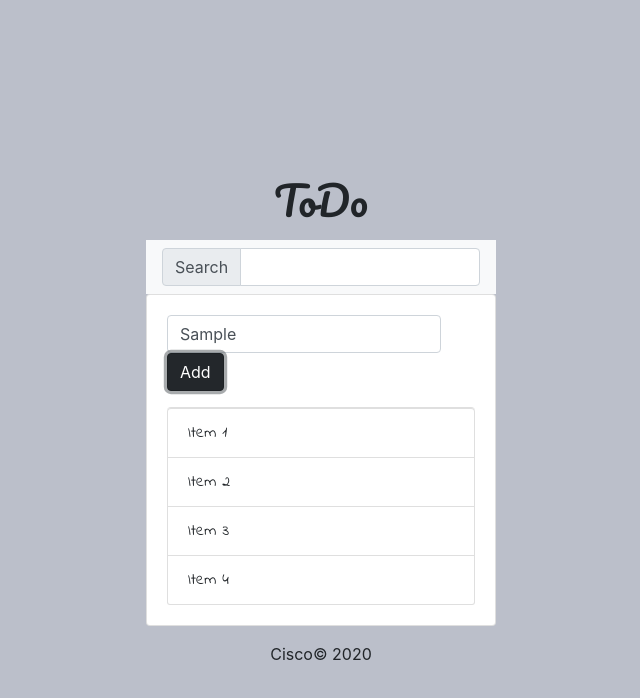
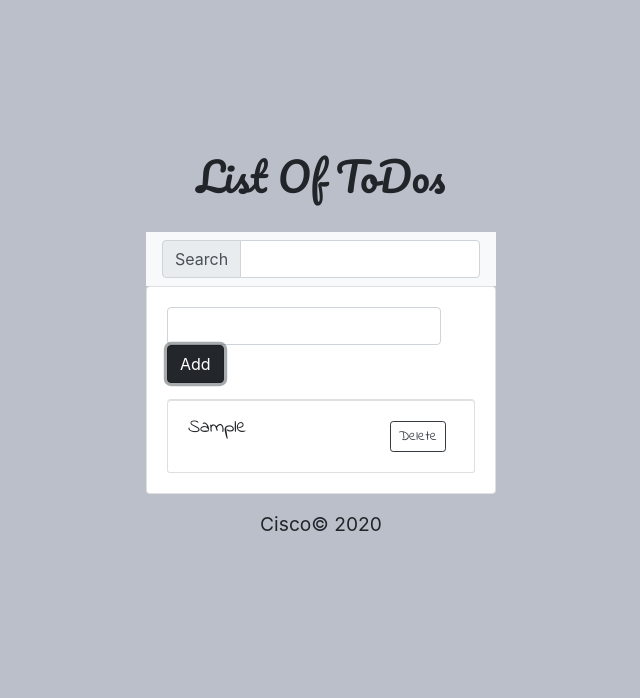
Before and after one commit to pubudu20/vanilla_todo_list, a website: page index.html in a window 1280 px wide. Both pictures are taken after typing "Sample" into the empty fields and a click on the button "Add". Shown: the whole page, without its empty margins (319-959 px from the left). Drawn offline with nearby package versions, Linux system fonts and the light colour scheme.

Commit message:
Implement add todo part.

```diff
--- a/index.html
+++ b/index.html
@@ -12,7 +12,7 @@
 
     <div class="container">
         <div class="row row-0">
-            <h1 class="heading">ToDo</h1>
+            <h1 class="heading">List Of ToDos</h1>
         </div>
         <div class="row row-1">
             <div class="col-4 m-auto">
@@ -32,14 +32,19 @@
             <div class="col-4 m-auto">
                 <div id="main" class="card card-body">
                     <form action="" class="form-inline mb-3">
-                        <input type="text" class="form-control mr-2">
+                        <input id="input" type="text" class="form-control mr-2">
                         <button id="btn" type="button" class="btn btn-dark">Add</button>
                     </form>
-                    <ul id="items" class="list-group">
-                        <li class="list-group-item">Item 1</li>
-                        <li class="list-group-item">Item 2</li>
+                    <ul id="items" class="list-group d-flex justify-content-between">
+                        <!-- <li class="list-group-item">
+                            <div class="d-flex justify-content-between">
+                                <p>Item</p>
+                                <button class="btn btn-outline-dark btn-sm m-2">Delete</button>
+                            </div>
+                        </li> -->
+                        <!-- <li class="list-group-item">Item 2</li>
                         <li class="list-group-item">Item 3</li>
-                        <li class="list-group-item">Item 4</li>
+                        <li class="list-group-item">Item 4</li> -->
                     </ul>
                 </div>
             </div>
@@ -50,7 +55,7 @@
             </div>
         </div>
     </div>
-
+    <script src="./node_modules/jquery/dist/jquery.js"></script>
     <script src="index.js"></script>
     <script src="./node_modules/bootstrap/dist/js/bootstrap.js"></script>
 </body>
--- a/index.js
+++ b/index.js
@@ -1,4 +1,10 @@
-document.querySelector('#btn').addEventListener('click', function(){
-    var input = document.querySelector('input').value;
-    console.log(input);
+
+$('#btn').click(function(){
+    var input = $('#input').val();
+    $('#items').append('<li class="list-group-item"><div class="d-flex justify-content-between"><p>'+input+'</p><button id="btn-delete" class="btn btn-outline-dark btn-sm m-2">Delete</button></div></li>');
+    ;
+    $('#input').val('');
+    $('ul button').click(function(){
+         $(this).parents('li').remove();
+    })
 })
--- a/style.css
+++ b/style.css
@@ -10,13 +10,13 @@ body{
 .heading{
     position: relative;
     text-align: center;
-    margin: 2vh auto;
+    margin: 4vh auto;
     font-family: 'Pacifico', cursive;
 
 }
 
 .container{
-    margin-top: 20vh;
+    margin-top: 15vh;
 }
 
 .list-group-item{
@@ -29,6 +29,10 @@ body{
     margin: 2vh auto;
 }
 
+P{
+    font-size: 1.2em;
+}
+
 
 /* font-family: 'Indie Flower', cursive;
 font-family: 'Pacifico', cursive; */
```
